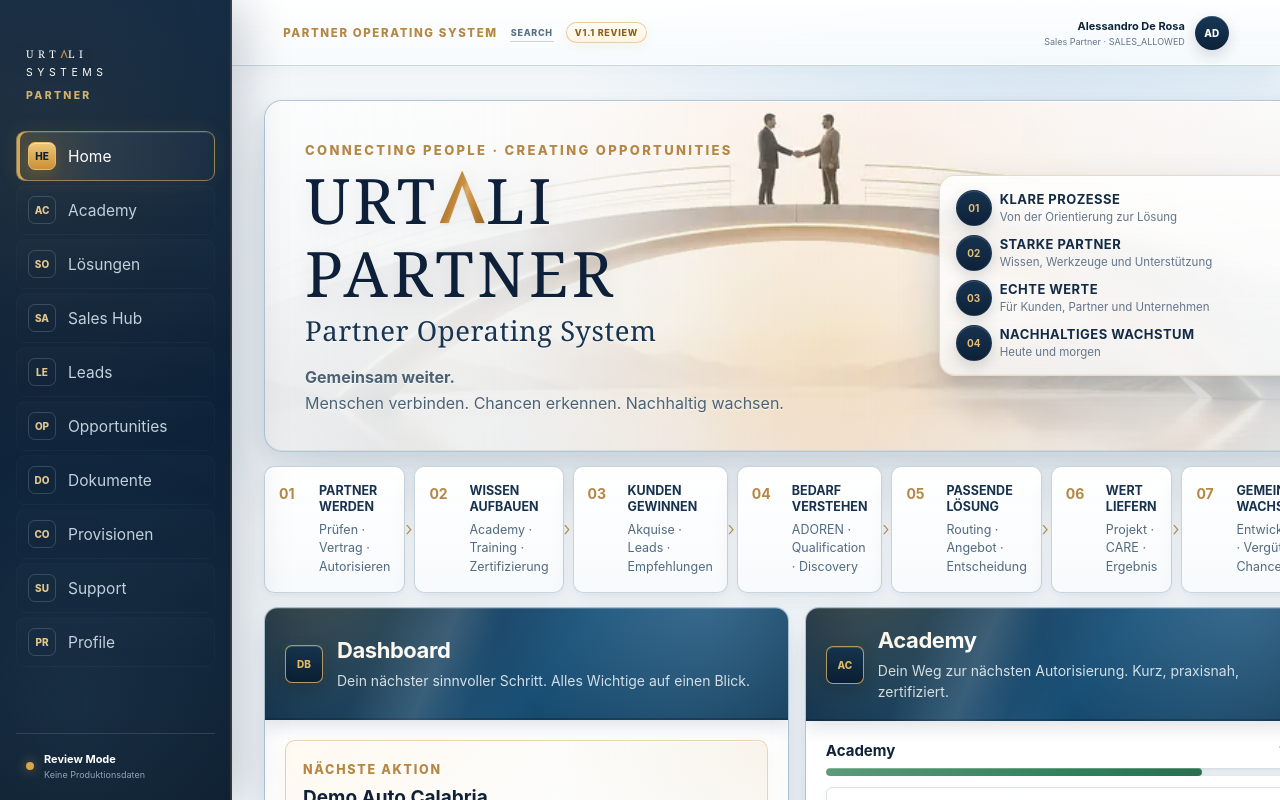
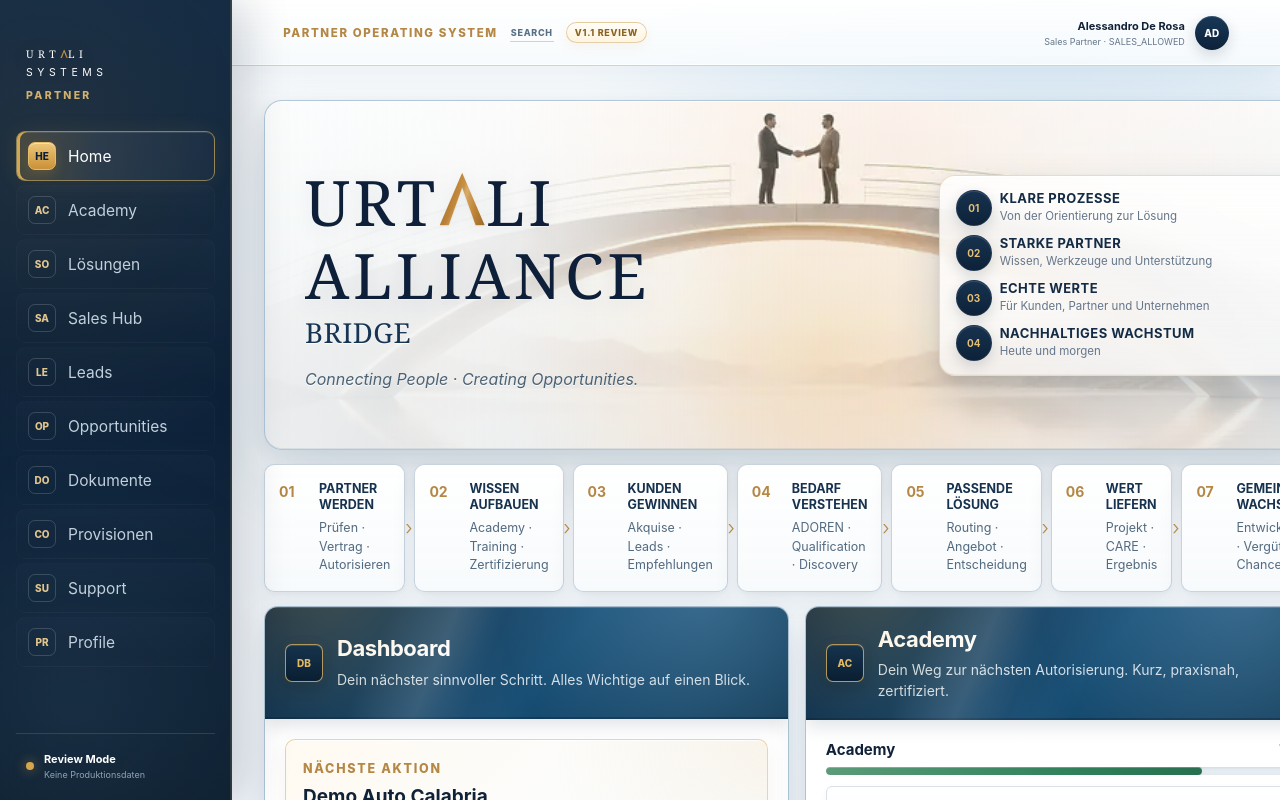
Before and after one commit to lavolpeofficial/vito-platform, a Next.js app in the folder apps/partner-portal/: page / in a window 1280 px wide. Shown: the top 800 px of the page. Built offline with nearby package versions, Linux system fonts and the light colour scheme.

Commit message:
brand(partner-portal): rename hero to URTALI ALLIANCE BRIDGE

```diff
--- a/apps/partner-portal/app/(portal)/page.tsx
+++ b/apps/partner-portal/app/(portal)/page.tsx
@@ -41,10 +41,9 @@ export default function DashboardPage() {
     <div className="northstar-home">
       <section className="northstar-hero bridge-hero">
         <div className="northstar-brand-copy">
-          <span className="eyebrow">CONNECTING PEOPLE · CREATING OPPORTUNITIES</span>
-          <h1><UrtaliWordmark /> <span>PARTNER</span></h1>
-          <h2>Partner Operating System</h2>
-          <p><strong>Gemeinsam weiter.</strong><br />Menschen verbinden. Chancen erkennen. Nachhaltig wachsen.</p>
+          <h1><UrtaliWordmark /> <span>ALLIANCE</span></h1>
+          <h2 className="bridge-title">BRIDGE</h2>
+          <p className="bridge-claim"><em>Connecting People · Creating Opportunities.</em></p>
         </div>
 
         <div className="northstar-values">
```
